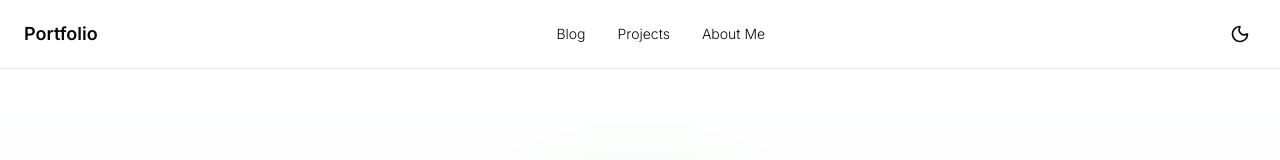
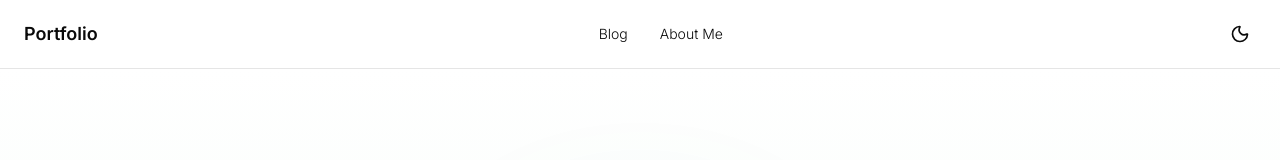
Before and after one commit to Maduki-tech/homepage, a Next.js app: page / in a window 1280 px wide. Shown: the top 160 px of the page. Built offline with nearby package versions, Linux system fonts and the light colour scheme.

Commit message:
Removed Projects tab

```diff
--- a/src/components/navbar.tsx
+++ b/src/components/navbar.tsx
@@ -10,7 +10,7 @@ import { cn } from "~/lib/utils";
 
 const navLinks = [
     { href: "/blog", label: "Blog" },
-    { href: "/projects", label: "Projects" },
+    // { href: "/projects", label: "Projects" },
     { href: "/about", label: "About Me" },
 ];
 
```
